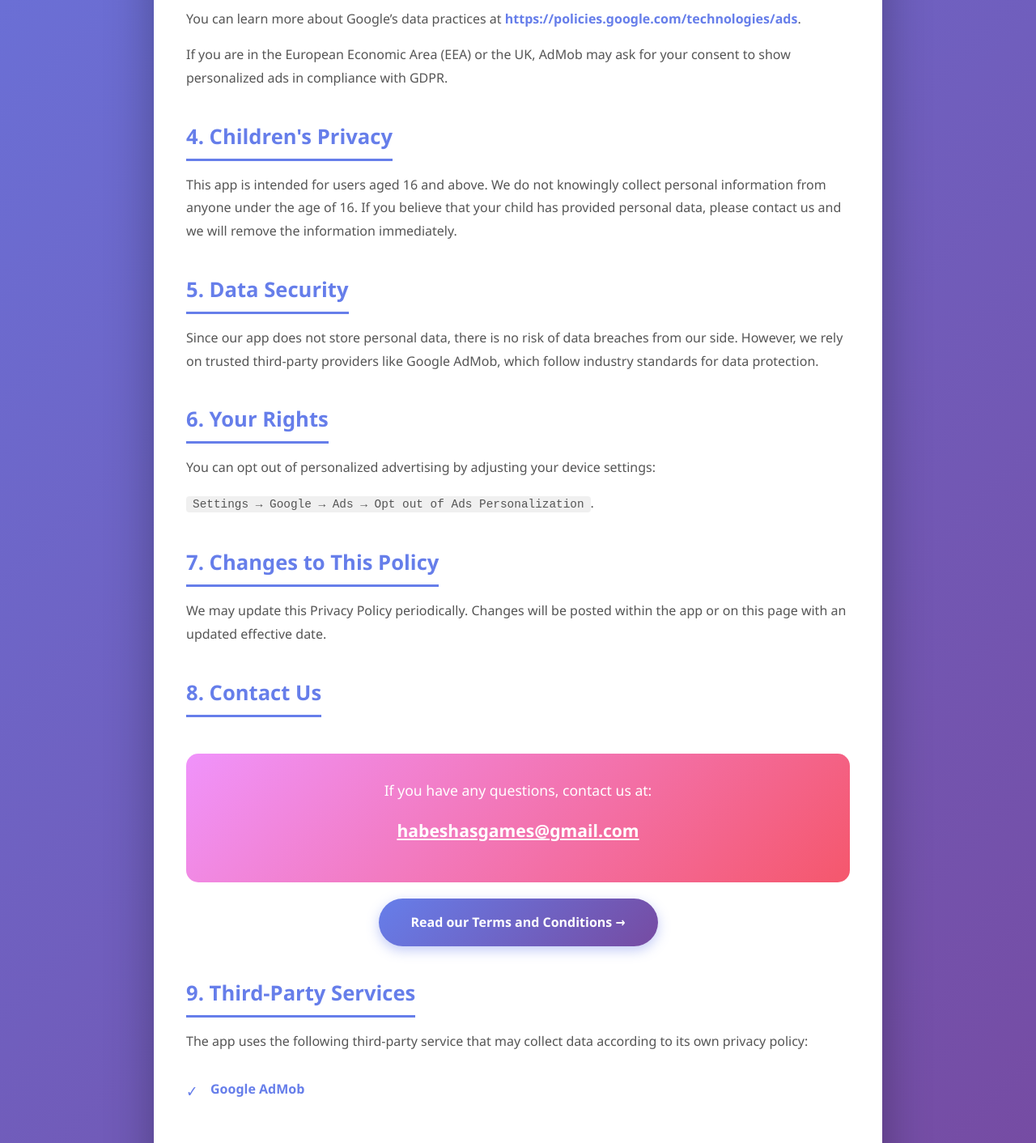
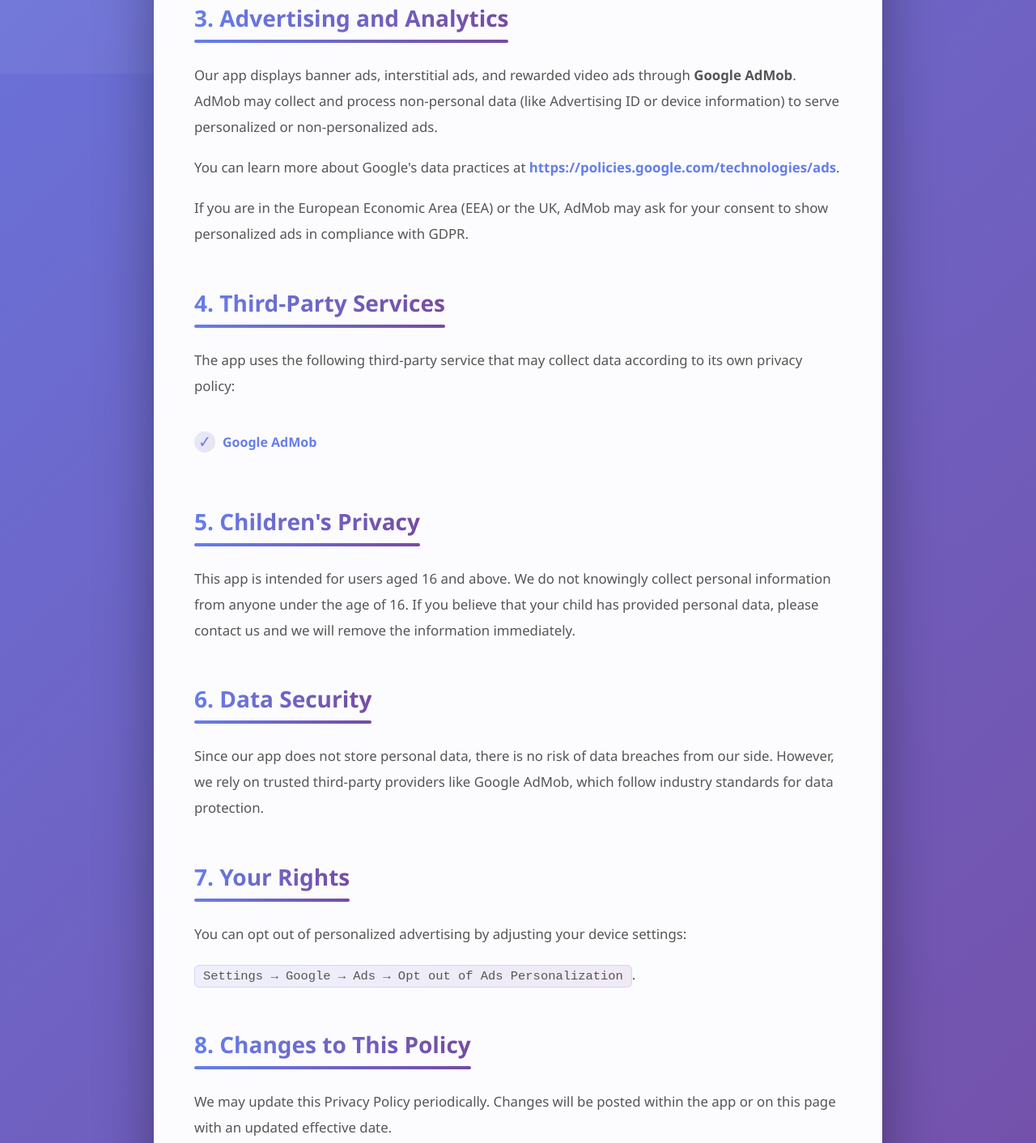
Before and after one commit to eyasu11321238a/Tigrinya-Word-Connect-Game, a plain HTML site: page index.html in a window 1280 px wide. Shown: the part 1134-2546 px from the top of the page at 81% size. Drawn offline with Linux system fonts and the light colour scheme.

Commit message:
Revamp privacy policy page with new styles
Updated the privacy policy page with new styles and content enhancements.

```diff
--- a/index.html
+++ b/index.html
@@ -16,24 +16,45 @@
       min-height: 100vh;
       padding: 20px;
       color: #333;
+      position: relative;
+      overflow-x: hidden;
+    }
+    body::before {
+      content: '';
+      position: fixed;
+      top: -50%;
+      left: -50%;
+      width: 200%;
+      height: 200%;
+      background:
+        radial-gradient(circle at 20% 80%, rgba(255, 255, 255, 0.08) 0%, transparent 50%),
+        radial-gradient(circle at 80% 20%, rgba(255, 255, 255, 0.08) 0%, transparent 50%);
+      animation: drift 20s ease-in-out infinite;
+      pointer-events: none;
+    }
+    @keyframes drift {
+      0%, 100% { transform: translate(0, 0); }
+      50% { transform: translate(50px, 50px); }
     }
     .container {
       max-width: 900px;
       margin: 0 auto;
-      background: white;
-      border-radius: 20px;
-      box-shadow: 0 20px 60px rgba(0, 0, 0, 0.3);
+      background: rgba(255, 255, 255, 0.98);
+      border-radius: 24px;
+      box-shadow: 0 25px 70px rgba(0, 0, 0, 0.35);
       overflow: hidden;
-      animation: fadeIn 0.6s ease-out;
+      animation: fadeIn 0.8s ease-out;
+      position: relative;
+      backdrop-filter: blur(10px);
     }
     @keyframes fadeIn {
-      from { opacity: 0; transform: translateY(20px); }
+      from { opacity: 0; transform: translateY(30px); }
       to { opacity: 1; transform: translateY(0); }
     }
     .header {
       background: linear-gradient(135deg, #667eea 0%, #764ba2 100%);
       color: white;
-      padding: 60px 40px;
+      padding: 70px 40px;
       text-align: center;
       position: relative;
       overflow: hidden;
@@ -45,63 +66,104 @@
       right: -50%;
       width: 200%;
       height: 200%;
-      background: radial-gradient(circle, rgba(255,255,255,0.1) 0%, transparent 70%);
-      animation: pulse 4s ease-in-out infinite;
+      background: radial-gradient(circle, rgba(255,255,255,0.15) 0%, transparent 70%);
+      animation: pulse 6s ease-in-out infinite;
     }
     @keyframes pulse {
-      0%, 100% { transform: scale(1); }
-      50% { transform: scale(1.1); }
+      0%, 100% { transform: scale(1) rotate(0deg); }
+      50% { transform: scale(1.15) rotate(5deg); }
+    }
+    .header::after {
+      content: '🔒';
+      position: absolute;
+      font-size: 120px;
+      opacity: 0.08;
+      top: 50%;
+      left: 50%;
+      transform: translate(-50%, -50%);
+      animation: float 3s ease-in-out infinite;
+    }
+    @keyframes float {
+      0%, 100% { transform: translate(-50%, -50%) translateY(0); }
+      50% { transform: translate(-50%, -50%) translateY(-10px); }
     }
     .header h1 {
-      font-size: 2.5em;
-      margin-bottom: 10px;
+      font-size: 2.8em;
+      margin-bottom: 12px;
       position: relative;
       z-index: 1;
-      text-shadow: 2px 2px 4px rgba(0,0,0,0.2);
+      text-shadow: 3px 3px 6px rgba(0,0,0,0.25);
+      letter-spacing: -0.5px;
     }
     .header .date {
-      font-size: 0.95em;
+      font-size: 1em;
       opacity: 0.95;
       position: relative;
       z-index: 1;
+      font-weight: 300;
+      letter-spacing: 0.5px;
     }
-    .content { padding: 50px 40px; }
+    .content { padding: 60px 50px; }
     .section {
-      margin-bottom: 40px;
-      animation: slideIn 0.5s ease-out backwards;
+      margin-bottom: 50px;
+      animation: slideIn 0.6s ease-out backwards;
+      transition: transform 0.3s ease;
+    }
+    .section:hover {
+      transform: translateX(5px);
     }
     .section:nth-child(1) { animation-delay: 0.1s; }
-    .section:nth-child(2) { animation-delay: 0.2s; }
-    .section:nth-child(3) { animation-delay: 0.3s; }
-    .section:nth-child(4) { animation-delay: 0.4s; }
-    .section:nth-child(5) { animation-delay: 0.5s; }
-    .section:nth-child(6) { animation-delay: 0.6s; }
-    .section:nth-child(7) { animation-delay: 0.7s; }
-    .section:nth-child(8) { animation-delay: 0.8s; }
-    .section:nth-child(9) { animation-delay: 0.9s; }
+    .section:nth-child(2) { animation-delay: 0.15s; }
+    .section:nth-child(3) { animation-delay: 0.2s; }
+    .section:nth-child(4) { animation-delay: 0.25s; }
+    .section:nth-child(5) { animation-delay: 0.3s; }
+    .section:nth-child(6) { animation-delay: 0.35s; }
+    .section:nth-child(7) { animation-delay: 0.4s; }
+    .section:nth-child(8) { animation-delay: 0.45s; }
     @keyframes slideIn {
-      from { opacity: 0; transform: translateX(-20px); }
+      from { opacity: 0; transform: translateX(-30px); }
       to { opacity: 1; transform: translateX(0); }
     }
     h2 {
       color: #667eea;
-      font-size: 1.6em;
-      margin-bottom: 15px;
-      padding-bottom: 10px;
-      border-bottom: 3px solid #667eea;
+      font-size: 1.75em;
+      margin-bottom: 20px;
+      padding-bottom: 12px;
+      border-bottom: 4px solid transparent;
+      background: linear-gradient(90deg, #667eea 0%, #764ba2 100%);
+      background-clip: text;
+      -webkit-background-clip: text;
+      -webkit-text-fill-color: transparent;
       display: inline-block;
+      position: relative;
+    }
+    h2::after {
+      content: '';
+      position: absolute;
+      bottom: 0;
+      left: 0;
+      width: 100%;
+      height: 4px;
+      background: linear-gradient(90deg, #667eea 0%, #764ba2 100%);
+      border-radius: 2px;
     }
     p {
-      line-height: 1.8;
+      line-height: 1.9;
       color: #555;
-      margin-bottom: 15px;
+      margin-bottom: 18px;
+      font-size: 1.05em;
     }
-    ul { list-style: none; margin: 20px 0; }
+    ul { list-style: none; margin: 25px 0; }
     li {
-      padding: 12px 0 12px 30px;
+      padding: 15px 0 15px 35px;
       position: relative;
       color: #555;
-      line-height: 1.6;
+      line-height: 1.7;
+      transition: all 0.3s ease;
+    }
+    li:hover {
+      color: #667eea;
+      transform: translateX(5px);
     }
     li::before {
       content: '✓';
@@ -109,7 +171,20 @@
       left: 0;
       color: #667eea;
       font-weight: bold;
-      font-size: 1.2em;
+      font-size: 1.3em;
+      width: 26px;
+      height: 26px;
+      background: linear-gradient(135deg, rgba(102, 126, 234, 0.15) 0%, rgba(118, 75, 162, 0.15) 100%);
+      border-radius: 50%;
+      display: flex;
+      align-items: center;
+      justify-content: center;
+      transition: all 0.3s ease;
+    }
+    li:hover::before {
+      background: linear-gradient(135deg, #667eea 0%, #764ba2 100%);
+      color: white;
+      transform: scale(1.1);
     }
     a {
       color: #667eea;
@@ -121,66 +196,114 @@
     a::after {
       content: '';
       position: absolute;
-      bottom: -2px;
+      bottom: -3px;
       left: 0;
       width: 0;
       height: 2px;
-      background: #667eea;
+      background: linear-gradient(90deg, #667eea 0%, #764ba2 100%);
       transition: width 0.3s ease;
+      border-radius: 2px;
     }
     a:hover::after { width: 100%; }
-    a:hover { color: #764ba2; }
+    a:hover {
+      color: #764ba2;
+      transform: translateY(-1px);
+    }
     .highlight {
-      background: linear-gradient(120deg, #e0c3fc 0%, #8ec5fc 100%);
-      padding: 25px;
-      border-radius: 15px;
-      border-left: 5px solid #667eea;
-      margin: 20px 0;
+      background: linear-gradient(135deg, rgba(224, 195, 252, 0.4) 0%, rgba(142, 197, 252, 0.4) 100%);
+      padding: 30px;
+      border-radius: 20px;
+      border-left: 6px solid #667eea;
+      margin: 25px 0;
+      box-shadow: 0 10px 30px rgba(102, 126, 234, 0.1);
+      transition: all 0.3s ease;
+    }
+    .highlight:hover {
+      box-shadow: 0 15px 40px rgba(102, 126, 234, 0.2);
+      transform: translateY(-2px);
     }
     .contact-box {
-      background: linear-gradient(135deg, #f093fb 0%, #f5576c 100%);
+      background: linear-gradient(135deg, #667eea 0%, #764ba2 100%);
       color: white;
-      padding: 30px;
-      border-radius: 15px;
+      padding: 40px;
+      border-radius: 20px;
       text-align: center;
       margin-top: 30px;
+      box-shadow: 0 15px 40px rgba(102, 126, 234, 0.4);
+      position: relative;
+      overflow: hidden;
     }
-    .contact-box p { color: white; font-size: 1.1em; }
+    .contact-box::before {
+      content: '✉️';
+      position: absolute;
+      font-size: 150px;
+      opacity: 0.06;
+      top: 50%;
+      left: 50%;
+      transform: translate(-50%, -50%);
+    }
+    .contact-box p {
+      color: white;
+      font-size: 1.15em;
+      position: relative;
+      z-index: 1;
+    }
     .contact-box a {
       color: white;
-      font-size: 1.2em;
-      text-decoration: underline;
+      font-size: 1.25em;
+      text-decoration: none;
       word-break: break-all;
       display: inline-block;
+      background: rgba(255, 255, 255, 0.15);
+      padding: 12px 25px;
+      border-radius: 10px;
+      margin-top: 10px;
+      transition: all 0.3s ease;
+      position: relative;
+      z-index: 1;
+    }
+    .contact-box a:hover {
+      background: rgba(255, 255, 255, 0.25);
+      transform: translateY(-2px);
+      box-shadow: 0 5px 15px rgba(0, 0, 0, 0.2);
+    }
+    .contact-box a::after {
+      display: none;
     }
     .cta-button {
       display: inline-block;
       background: linear-gradient(135deg, #667eea 0%, #764ba2 100%);
       color: white;
-      padding: 15px 40px;
+      padding: 16px 45px;
       border-radius: 50px;
-      margin-top: 20px;
+      margin-top: 25px;
       font-weight: 600;
-      transition: transform 0.3s ease, box-shadow 0.3s ease;
-      box-shadow: 0 5px 15px rgba(102, 126, 234, 0.4);
+      transition: all 0.4s ease;
+      box-shadow: 0 8px 20px rgba(102, 126, 234, 0.4);
+      font-size: 1.05em;
     }
     .cta-button:hover {
-      transform: translateY(-3px);
-      box-shadow: 0 8px 25px rgba(102, 126, 234, 0.6);
+      transform: translateY(-4px);
+      box-shadow: 0 12px 30px rgba(102, 126, 234, 0.6);
+    }
+    .cta-button::after {
+      display: none;
     }
     em {
-      background: #f0f0f0;
-      padding: 2px 8px;
-      border-radius: 4px;
+      background: linear-gradient(135deg, rgba(102, 126, 234, 0.1) 0%, rgba(118, 75, 162, 0.1) 100%);
+      padding: 4px 10px;
+      border-radius: 6px;
       font-style: normal;
       font-family: 'Courier New', monospace;
-      font-size: 0.9em;
+      font-size: 0.92em;
+      border: 1px solid rgba(102, 126, 234, 0.2);
     }
     @media (max-width: 768px) {
-      .header { padding: 40px 20px; }
-      .header h1 { font-size: 1.8em; }
-      .content { padding: 30px 20px; }
-      h2 { font-size: 1.3em; }
+      .header { padding: 50px 25px; }
+      .header h1 { font-size: 2em; }
+      .content { padding: 40px 25px; }
+      h2 { font-size: 1.4em; }
+      .section:hover { transform: none; }
     }
   </style>
 </head>
@@ -213,33 +336,41 @@
       <div class="section">
         <h2>3. Advertising and Analytics</h2>
         <p>Our app displays banner ads, interstitial ads, and rewarded video ads through <strong>Google AdMob</strong>. AdMob may collect and process non-personal data (like Advertising ID or device information) to serve personalized or non-personalized ads.</p>
-        <p>You can learn more about Google’s data practices at <a href="https://policies.google.com/technologies/ads" target="_blank">https://policies.google.com/technologies/ads</a>.</p>
+        <p>You can learn more about Google's data practices at <a href="https://policies.google.com/technologies/ads" target="_blank">https://policies.google.com/technologies/ads</a>.</p>
         <p>If you are in the European Economic Area (EEA) or the UK, AdMob may ask for your consent to show personalized ads in compliance with GDPR.</p>
       </div>
 
       <div class="section">
-        <h2>4. Children's Privacy</h2>
+        <h2>4. Third-Party Services</h2>
+        <p>The app uses the following third-party service that may collect data according to its own privacy policy:</p>
+        <ul>
+          <li><a href="https://policies.google.com/privacy" target="_blank">Google AdMob</a></li>
+        </ul>
+      </div>
+
+      <div class="section">
+        <h2>5. Children's Privacy</h2>
         <p>This app is intended for users aged 16 and above. We do not knowingly collect personal information from anyone under the age of 16. If you believe that your child has provided personal data, please contact us and we will remove the information immediately.</p>
       </div>
 
       <div class="section">
-        <h2>5. Data Security</h2>
+        <h2>6. Data Security</h2>
         <p>Since our app does not store personal data, there is no risk of data breaches from our side. However, we rely on trusted third-party providers like Google AdMob, which follow industry standards for data protection.</p>
       </div>
 
       <div class="section">
-        <h2>6. Your Rights</h2>
+        <h2>7. Your Rights</h2>
         <p>You can opt out of personalized advertising by adjusting your device settings:</p>
         <p><em>Settings → Google → Ads → Opt out of Ads Personalization</em>.</p>
       </div>
 
       <div class="section">
-        <h2>7. Changes to This Policy</h2>
+        <h2>8. Changes to This Policy</h2>
         <p>We may update this Privacy Policy periodically. Changes will be posted within the app or on this page with an updated effective date.</p>
       </div>
 
       <div class="section">
-        <h2>8. Contact Us</h2>
+        <h2>9. Contact Us</h2>
         <div class="contact-box">
           <p>If you have any questions, contact us at:</p>
           <p><a href="mailto:habeshasgames@gmail.com">habeshasgames@gmail.com</a></p>
@@ -248,14 +379,6 @@
           <a href="/terms.html" class="cta-button">Read our Terms and Conditions →</a>
         </p>
       </div>
-
-      <div class="section">
-        <h2>9. Third-Party Services</h2>
-        <p>The app uses the following third-party service that may collect data according to its own privacy policy:</p>
-        <ul>
-          <li><a href="https://policies.google.com/privacy" target="_blank">Google AdMob</a></li>
-        </ul>
-      </div>
     </div>
   </div>
 </body>
```
